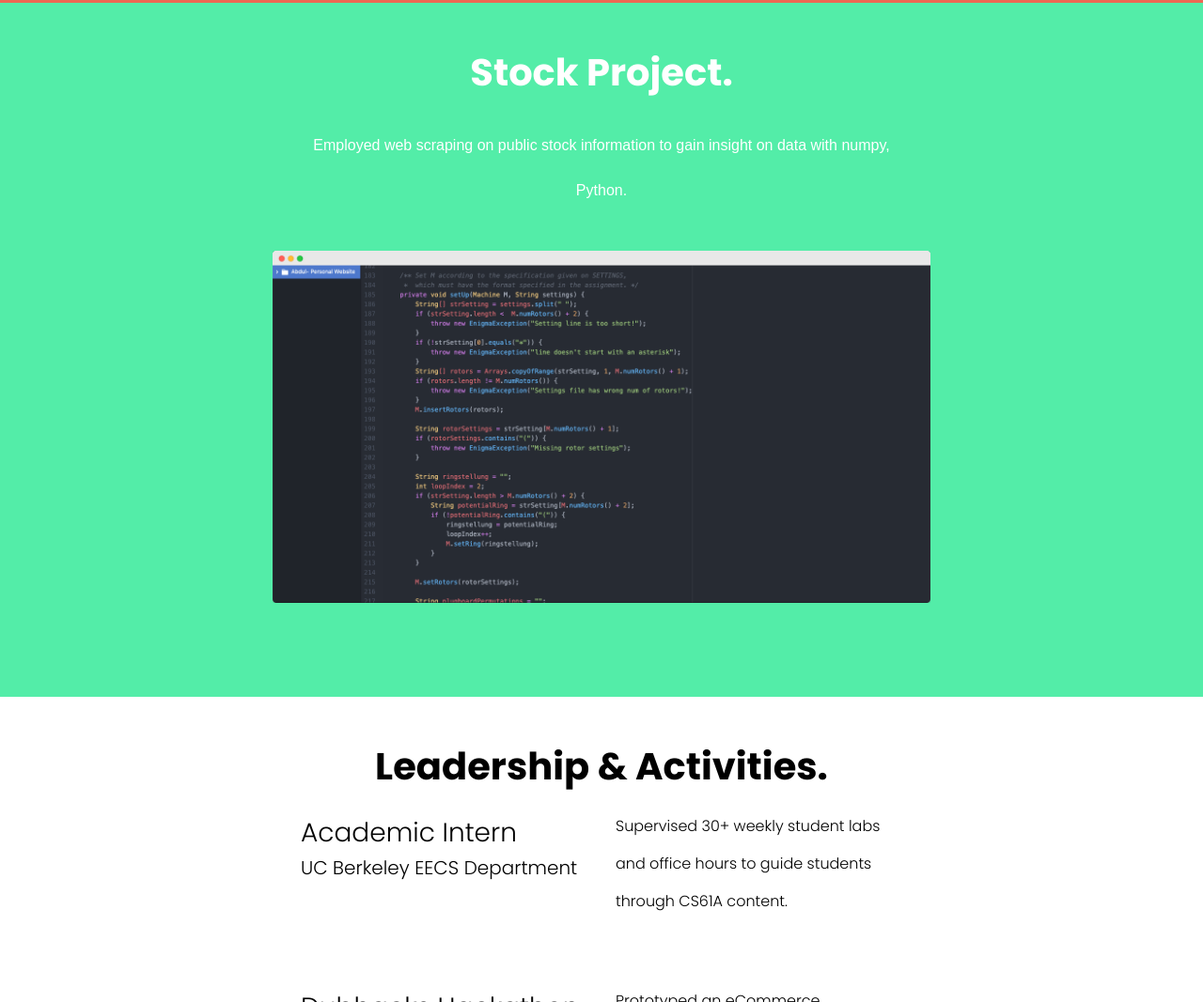
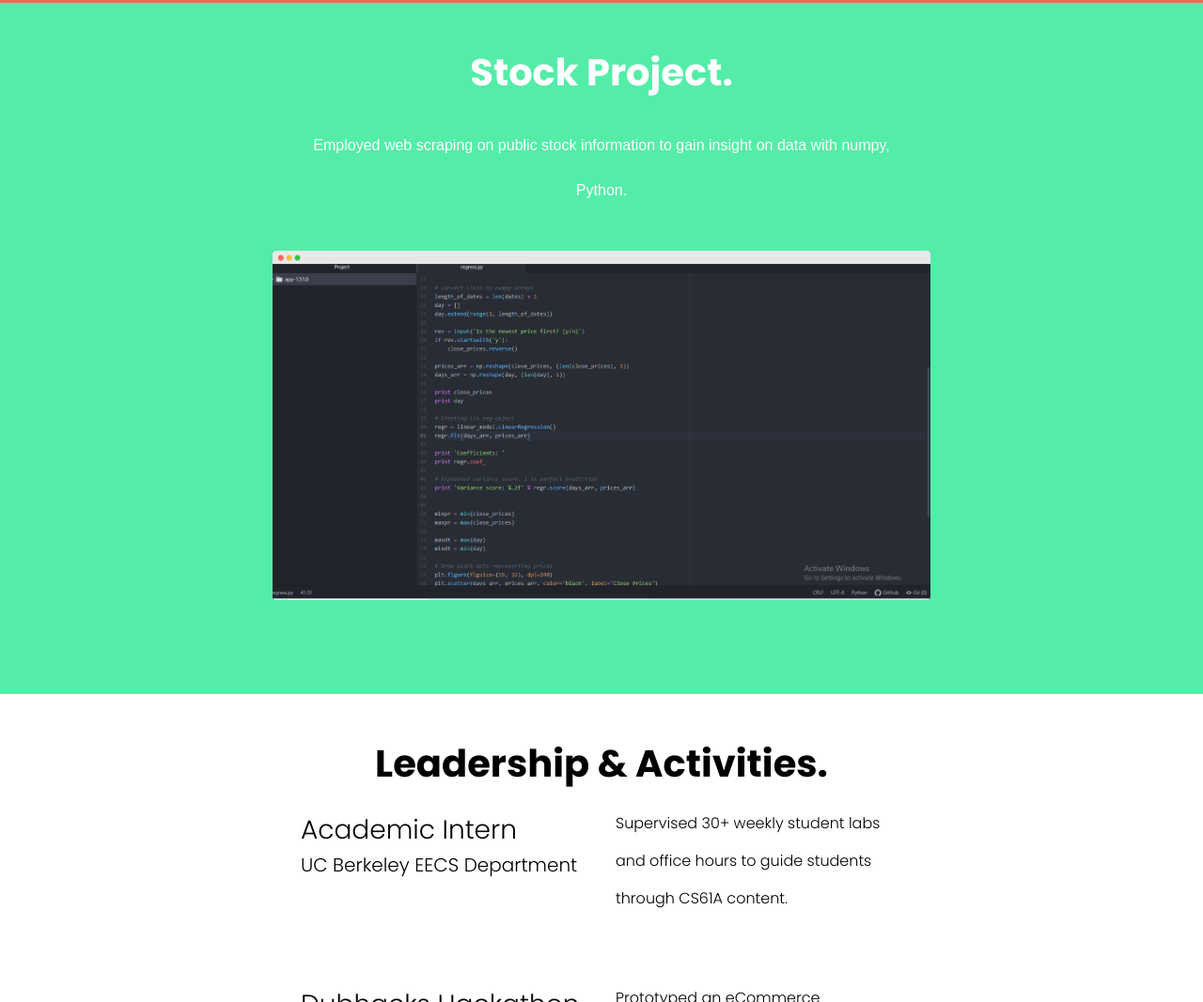
Before and after one commit to abdulelsaied/website-final, a plain HTML site: page index.html in a window 1280 px wide. Shown: the part 2417-3484 px from the top of the page at 94% size. Drawn offline with nearby package versions, Linux system fonts and the light colour scheme.

Commit message:
Add files via upload

```diff
--- a/index.html
+++ b/index.html
@@ -77,7 +77,7 @@
     <h1 class="title">Stock Project.</h1>
     <!-- <p class="sub-title"><strong>stock project blah</strong></p> -->
     <p class="words">Employed web scraping on public stock information to gain insight on data with numpy, Python.</p>
-    <img class="mac-pics" src="images/coding-screen-updated.png" alt="stock project">
+    <img class="mac-pics" src="images/python2.png" alt="stock project">
     <!-- <a href="" class = "code-button">View Source Code</a> -->
   </section>
 
```
Also changed, not shown: images/python-script.png (added), images/python2.png (added).
